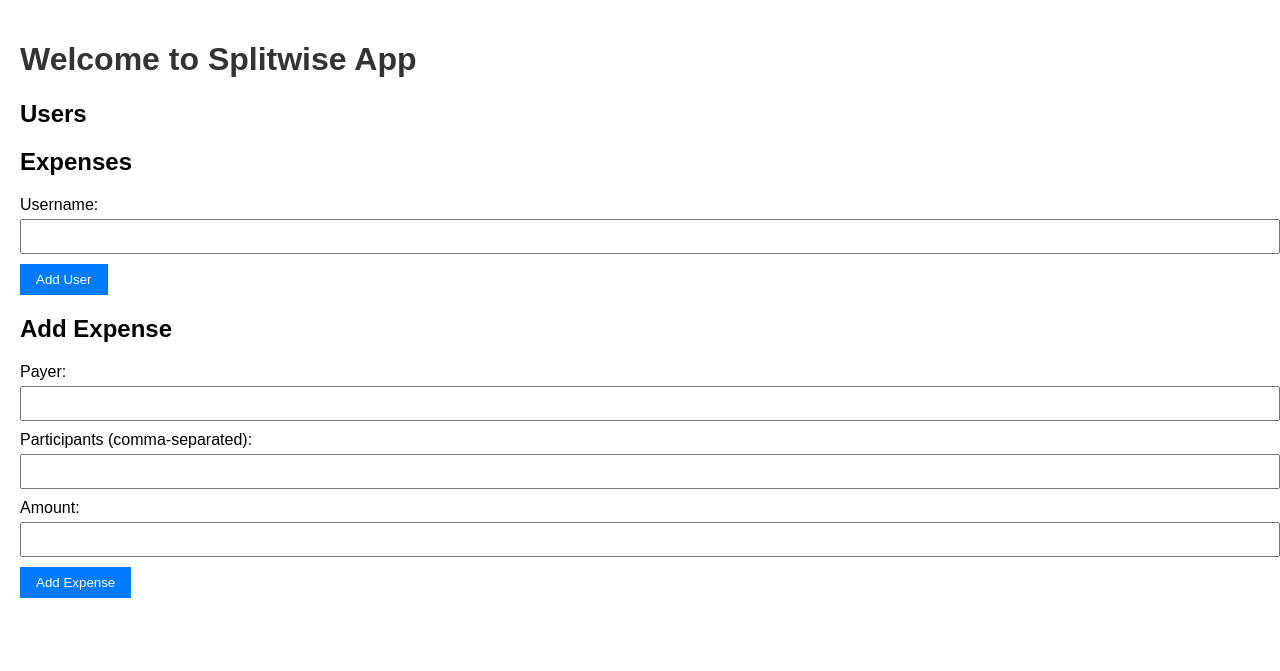
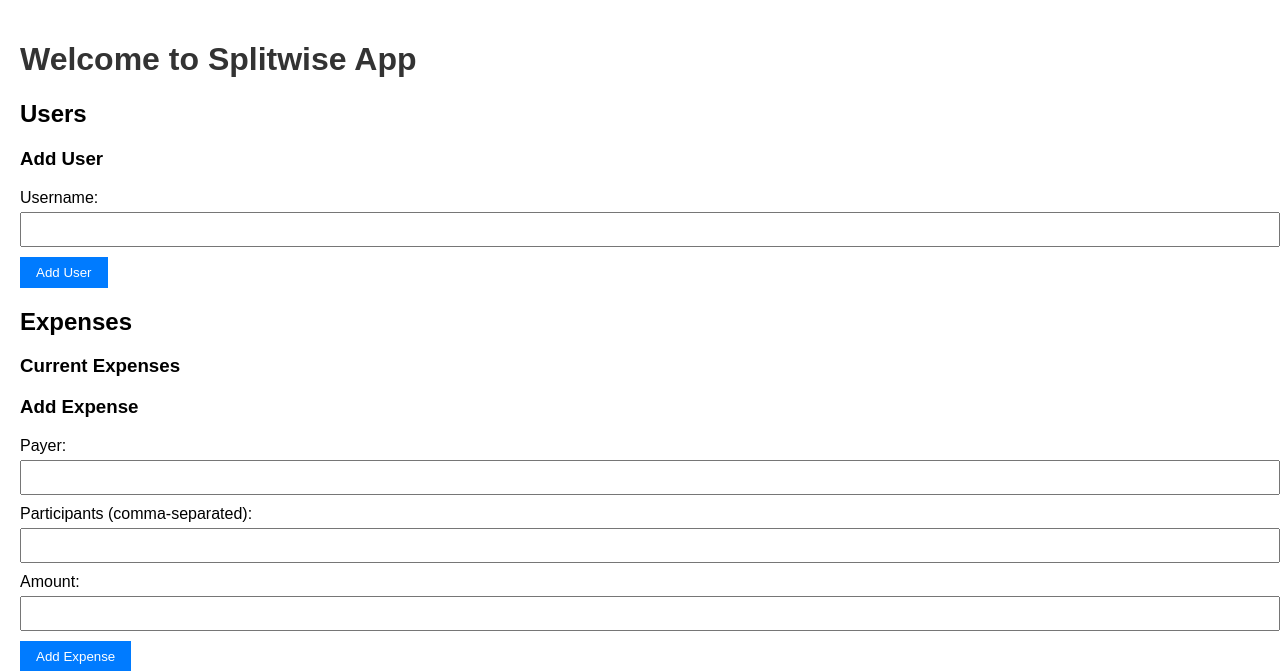
Before and after one commit to Vorapolbig/splitwise-like, a FastAPI app: page / in a window 1280 px wide. Shown: the top 671 px of the page. Run offline with FastAPI, Linux system fonts and the light colour scheme.

Commit message:
update html format

```diff
--- a/templates/index.html
+++ b/templates/index.html
@@ -20,12 +20,21 @@
     <li>
         <span id="userName">{{ user.name }}</span> - Balance: <span id="userBalance">{{ user.balance }}</span>
         <button onclick="deleteUser('{{ user.name }}')">Delete User</button>
-        <button onclick="settleUp('{{ user.name }}')">Settle Up</button>
+<!--        <button onclick="settleUp('{{ user.name }}')">Settle Up</button>-->
     </li>
     {% endfor %}
 </ul>
 
+<h3>Add User</h3>
+<form id="addUserForm">
+    <label for="username">Username:</label>
+    <input id="username" name="name" type="text">
+    <button onclick="addUser()" type="button">Add User</button>
+</form>
+
+
 <h2>Expenses</h2>
+<h3>Current Expenses</h3>
 <ul>
     {% for expense in expenses %}
     <li>
@@ -39,14 +48,7 @@
     {% endfor %}
 </ul>
 
-
-<form id="addUserForm">
-    <label for="username">Username:</label>
-    <input id="username" name="name" type="text">
-    <button onclick="addUser()" type="button">Add User</button>
-</form>
-
-<h2>Add Expense</h2>
+<h3>Add Expense</h3>
 <form id="addExpenseForm">
     <label for="expensePayer">Payer:</label>
     <input id="expensePayer" name="payer" type="text"><br>
```
